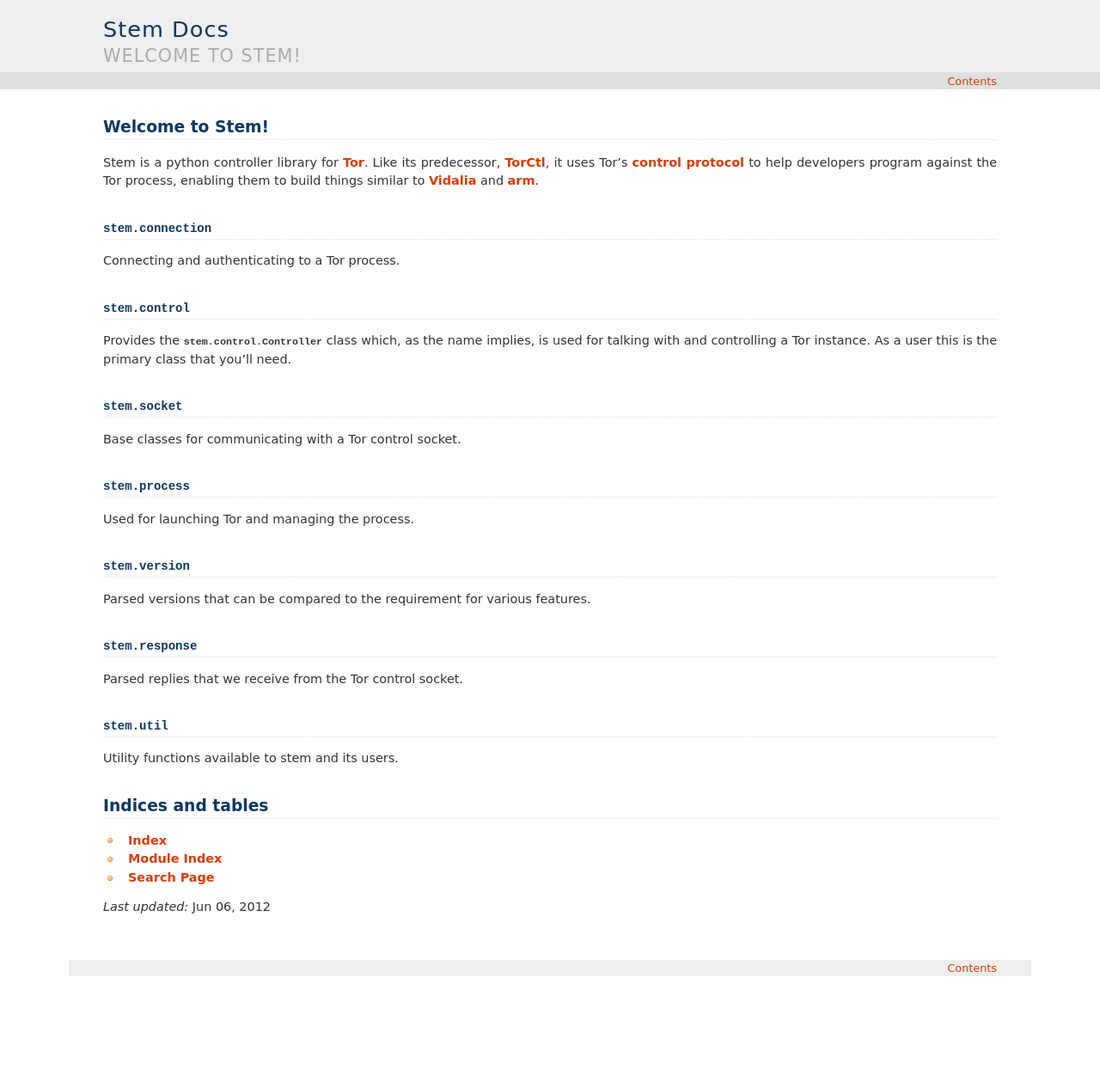
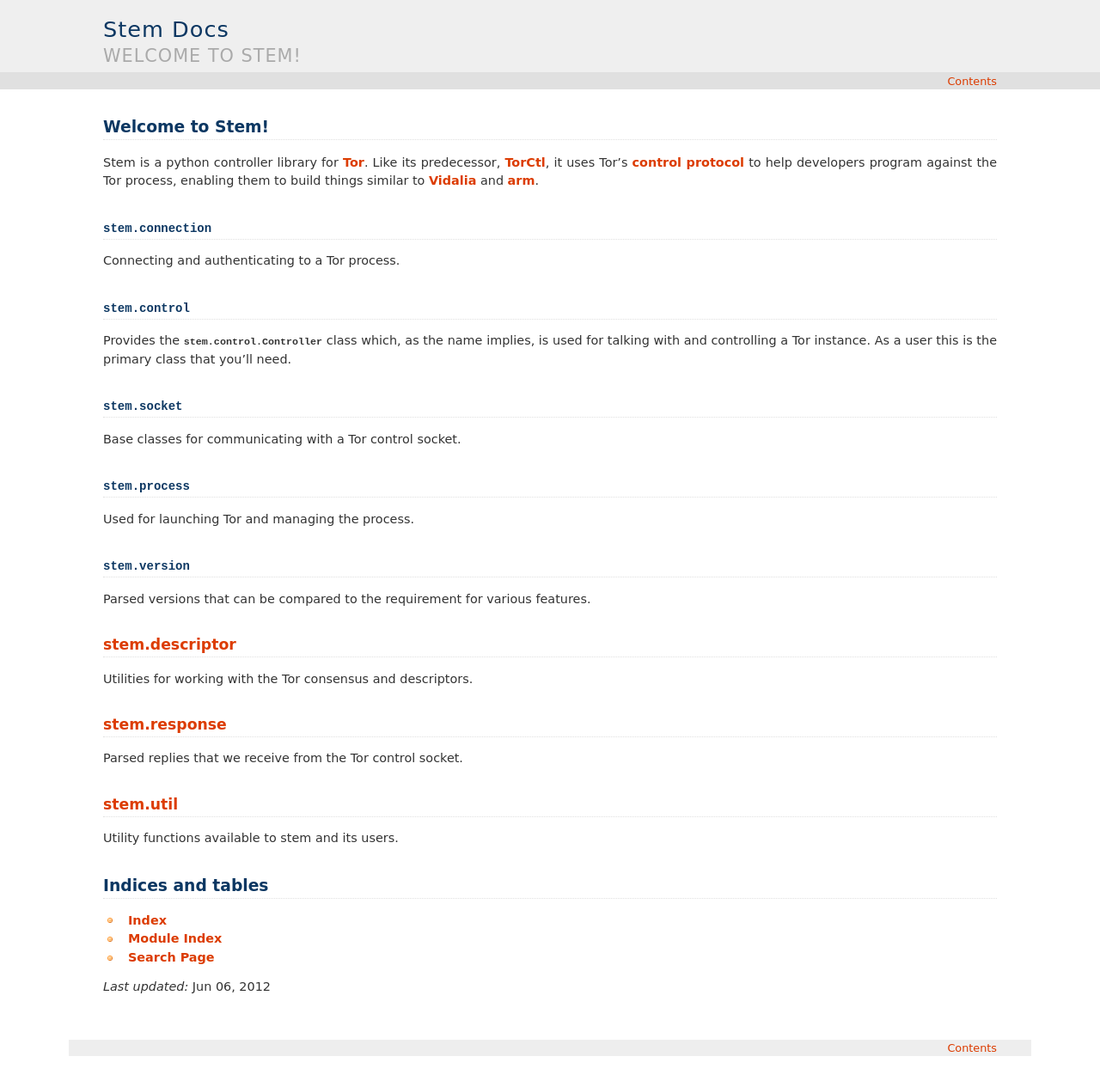
Before and after one commit to torproject/stem, a Sphinx documentation site: the page built from docs/index.rst, in a window 1280 px wide. Shown: the whole page at 86% size. Built offline with Sphinx 7.4.7, drawn with Linux system fonts in a browser that asks for light colours; before the commit the page ends 1165 px from its top, so only the background shows below that.

Commit message:
Targeting contents at top of modules
For modules like stem.response and stem.util I was linking to the first anchor,
which isn't the behavor I wanted (skips the title at the top, which is a nicer
landing). I resisted making this change earlier because it means that those
links have different styling from those above, but now that there's more of
them I'm happy with it this way.

```diff
--- a/docs/index.rst
+++ b/docs/index.rst
@@ -33,13 +33,18 @@
 
 Parsed versions that can be compared to the requirement for various features.
 
-:mod:`stem.response`
---------------------
+`stem.descriptor <stem.descriptor.html>`_
+-------------------------------------
+
+Utilities for working with the Tor consensus and descriptors.
+
+`stem.response <stem.response.html>`_
+-------------------------------------
 
 Parsed replies that we receive from the Tor control socket.
 
-:mod:`stem.util`
---------------------
+`stem.util <stem.util.html>`_
+-----------------------------
 
 Utility functions available to stem and its users.
 
```
